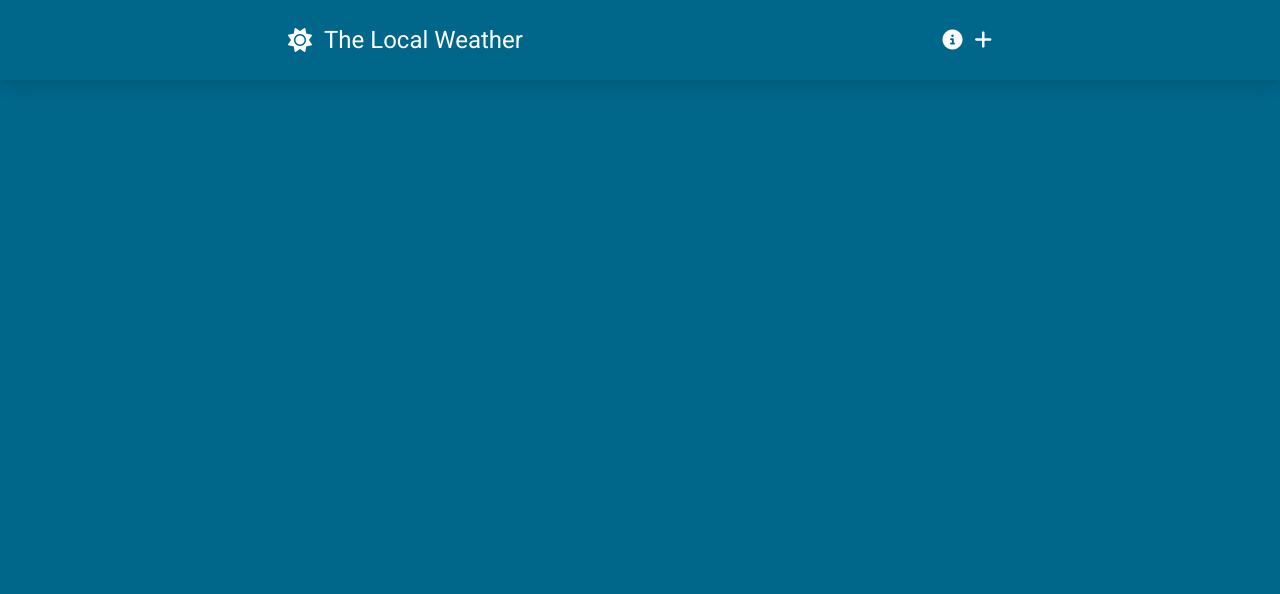
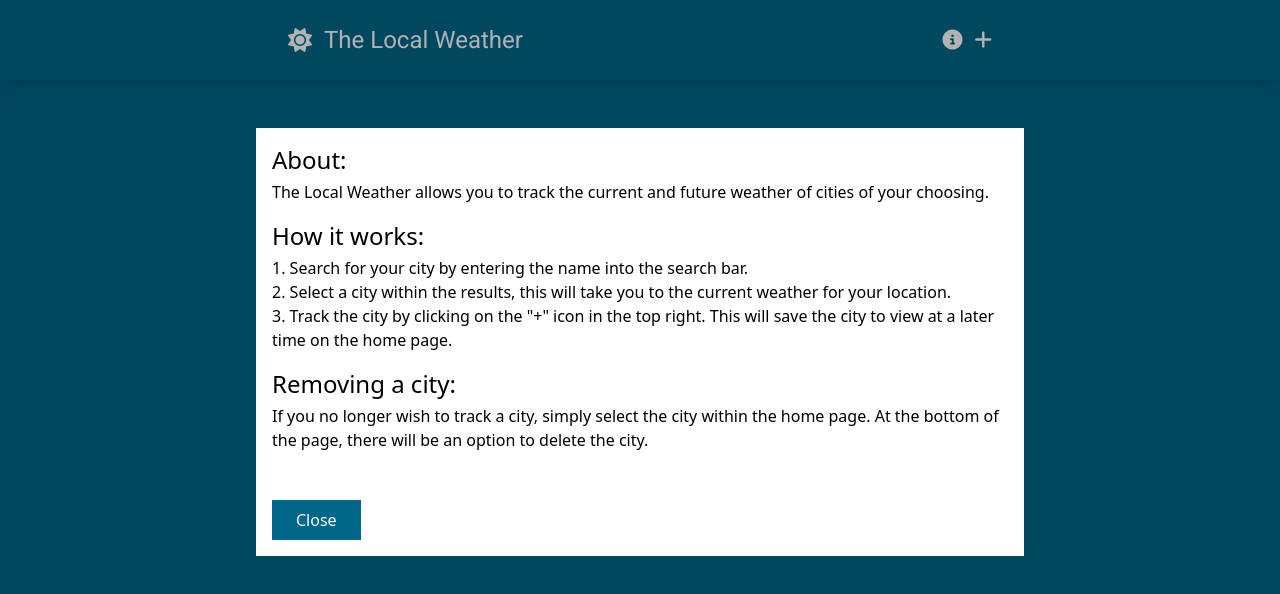
Before and after one commit to jayanugie/weather-app, a Vue app: page / in a window 1280 px wide. Both pictures are taken after a click on the icon 952 px from the left and 40 px from the top of the page. Shown: the top 594 px of the page. Built offline with nearby package versions, Linux system fonts and the light colour scheme.

Commit message:
reusable modal

```diff
--- /dev/null
+++ b/src/components/BaseModal.vue
@@ -0,0 +1,62 @@
+<template>
+  <Teleport to="body">
+    <Transition name="modal-outer">
+      <div
+        v-show="modalActive"
+        class="absolute w-full bg-black bg-opacity-30 h-screen top-0 left-0 flex justify-center px-8"
+      >
+        <Transition name="modal-inner">
+          <div
+            v-if="modalActive"
+            class="p-4 bg-white self-start mt-32 max-w-screen-md"
+          >
+            <slot />
+            <button
+              class="text-white mt-8 bg-weather-primary py-2 px-6"
+              @click="$emit('close-modal')"
+            >
+              Close
+            </button>
+          </div>
+        </Transition>
+      </div>
+    </Transition>
+  </Teleport>
+</template>
+
+<script setup>
+defineEmits(["close-modal"]);
+defineProps({
+  modalActive: {
+    type: Boolean,
+    default: false,
+  },
+});
+</script>
+<style scoped>
+.modal-outer-enter-active,
+.modal-outer-leave-active {
+  transition: opacity 0.3s cubic-bezier(0.52, 0.02, 0.19, 1.02);
+}
+
+.modal-outer-enter-from,
+.modal-outer-leave-to {
+  opacity: 0;
+}
+
+.modal-inner-enter-active {
+  transition: all 0.3s cubic-bezier(0.52, 0.02, 0.19, 1.02) 0.15s;
+}
+.modal-inner-leave-active {
+  transition: all 0.3s cubic-bezier(0.52, 0.02, 0.19, 1.02);
+}
+
+.modal-inner-enter-from {
+  opacity: 0;
+  transform: scale(0.8);
+}
+
+.modal-inner-leave-to {
+  transform: scale(0.8);
+}
+</style>
--- a/src/components/SiteNavigation.vue
+++ b/src/components/SiteNavigation.vue
@@ -13,15 +13,55 @@
       <div class="flex gap-3 flex-1 justify-end">
         <i
           class="fa-solid fa-circle-info text-xl hover:text-weather-secondary duration-150 cursor-pointer"
+          @click="toggleModal"
         ></i>
         <i
           class="fa-solid fa-plus text-xl hover:text-weather-secondary duration-150 cursor-pointer"
         ></i>
       </div>
+
+      <BaseModal :modalActive="modalActive" @close-modal="toggleModal">
+        <div class="text-black">
+          <h1 class="text-2xl mb-1">About:</h1>
+          <p class="mb-4">
+            The Local Weather allows you to track the current and future weather
+            of cities of your choosing.
+          </p>
+
+          <h1 class="text-2xl mb-1">How it works:</h1>
+          <ol class="list-decimal list-inside mb-4">
+            <li>
+              Search for your city by entering the name into the search bar.
+            </li>
+            <li>
+              Select a city within the results, this will take you to the
+              current weather for your location.
+            </li>
+            <li>
+              Track the city by clicking on the "+" icon in the top right. This
+              will save the city to view at a later time on the home page.
+            </li>
+          </ol>
+
+          <h1 class="text-2xl mb-1">Removing a city:</h1>
+          <p class="mb-4">
+            If you no longer wish to track a city, simply select the city within
+            the home page. At the bottom of the page, there will be an option to
+            delete the city.
+          </p>
+        </div>
+      </BaseModal>
     </nav>
   </header>
 </template>
 
 <script setup>
+import { ref } from "vue";
 import { RouterLink } from "vue-router";
+import BaseModal from "./BaseModal.vue";
+
+const modalActive = ref(null);
+const toggleModal = () => {
+  modalActive.value = !modalActive.value;
+};
 </script>
```
